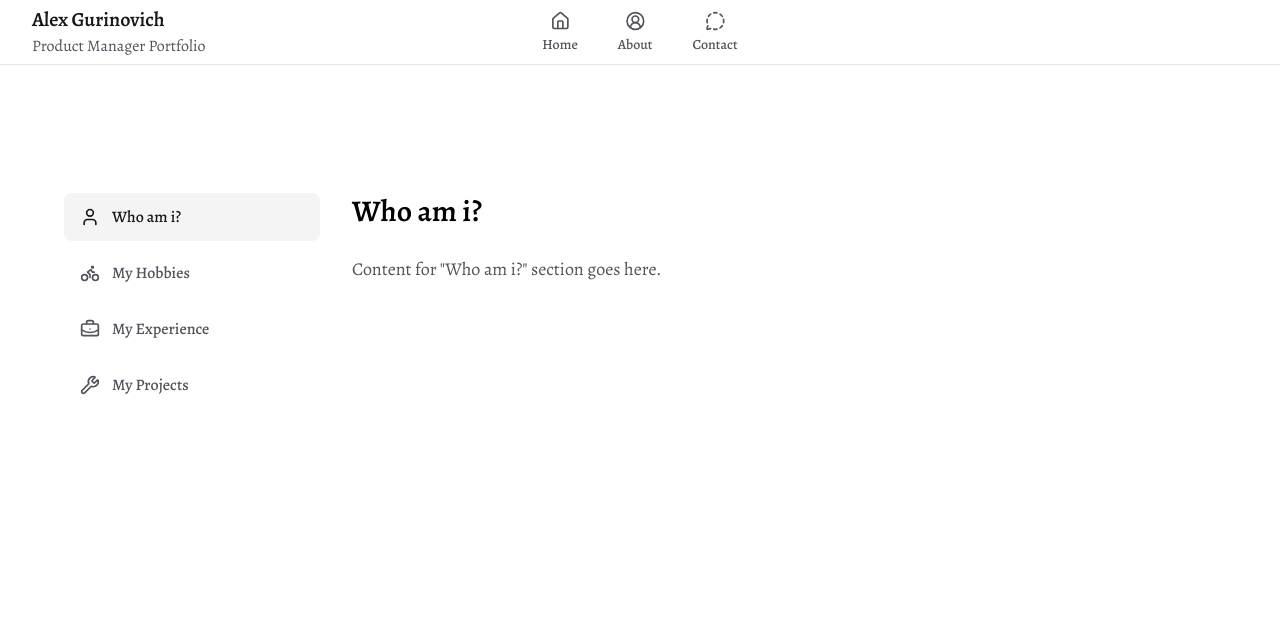
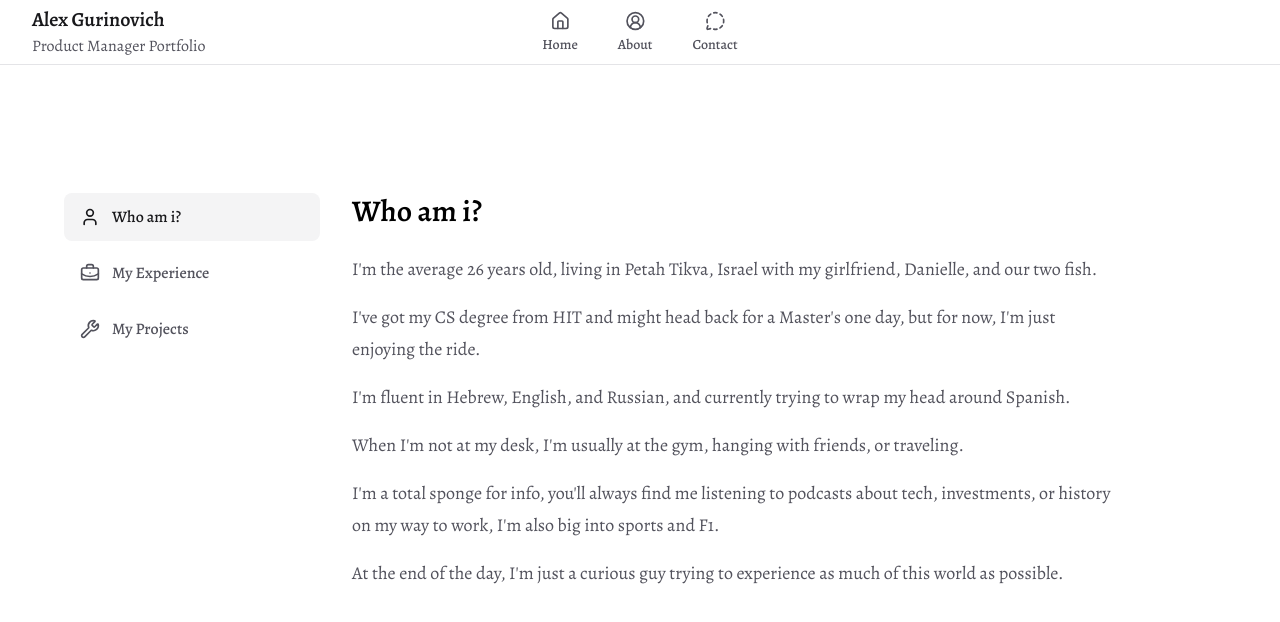
Before and after one commit to AlexGuri99/Portfolio-website, a Next.js app: page /about in a window 1280 px wide. Shown: the top 622 px of the page. Built offline with nearby package versions, Linux system fonts and the light colour scheme.

Commit message:
Edit 'Who am i?'

```diff
--- a/app/about/page.tsx
+++ b/app/about/page.tsx
@@ -1,14 +1,13 @@
 "use client";
 
 import { useState } from "react";
-import { User, Bike, BriefcaseBusiness, Wrench } from "lucide-react";
+import { User, BriefcaseBusiness, Wrench } from "lucide-react";
 
 export default function About() {
     const [activeSection, setActiveSection] = useState("Who am i?");
 
     const sections = [
         { name: "Who am i?", icon: User },
-    { name: "My Hobbies", icon: Bike },
         { name: "My Experience", icon: BriefcaseBusiness },
         { name: "My Projects", icon: Wrench },
     ];
@@ -26,8 +25,7 @@ export default function About() {
                                     <button
                                         key={section.name}
                                         onClick={() => setActiveSection(section.name)}
-                    className={`flex items-center gap-3 text-left px-4 py-3 rounded-lg text-base font-medium transition-colors ${
-                      activeSection === section.name
+                                        className={`flex items-center gap-3 text-left px-4 py-3 rounded-lg text-base font-medium transition-colors ${activeSection === section.name
                                                 ? "bg-zinc-100 dark:bg-zinc-800 text-zinc-900 dark:text-zinc-50"
                                                 : "text-zinc-600 dark:text-zinc-400 hover:bg-zinc-50 dark:hover:bg-zinc-900 hover:text-zinc-900 dark:hover:text-zinc-50"
                                             }`}
@@ -49,20 +47,26 @@ export default function About() {
                                 <h2 className="text-3xl font-semibold mb-6 text-black dark:text-zinc-50">
                                     Who am i?
                                 </h2>
-                <p className="text-lg leading-8 text-zinc-600 dark:text-zinc-400">
-                  Content for "Who am i?" section goes here.
+                                <div className="space-y-4 text-lg leading-8 text-zinc-600 dark:text-zinc-400">
+                                    <p>
+                                        I'm the average 26 years old, living in Petah Tikva, Israel with my girlfriend, Danielle, and our two fish.
+                                    </p>
+                                    <p>
+                                        I've got my CS degree from HIT and might head back for a Master's one day, but for now, I'm just enjoying the ride.
+                                    </p>
+                                    <p>
+                                        I'm fluent in Hebrew, English, and Russian, and currently trying to wrap my head around Spanish.
+                                    </p>
+                                    <p>
+                                        When I'm not at my desk, I'm usually at the gym, hanging with friends, or traveling.
+                                    </p>
+                                    <p>
+                                        I'm a total sponge for info, you'll always find me listening to podcasts about tech, investments, or history on my way to work, I'm also big into sports and F1.
+                                    </p>
+                                    <p>
+                                        At the end of the day, I'm just a curious guy trying to experience as much of this world as possible.
                                     </p>
                                 </div>
-            )}
-
-            {activeSection === "My Hobbies" && (
-              <div>
-                <h2 className="text-3xl font-semibold mb-6 text-black dark:text-zinc-50">
-                  My Hobbies
-                </h2>
-                <p className="text-lg leading-8 text-zinc-600 dark:text-zinc-400">
-                  Content for "My Hobbies" section goes here.
-                </p>
                             </div>
                         )}
 
```
Lines whose indentation alone changed are shown as unchanged.
